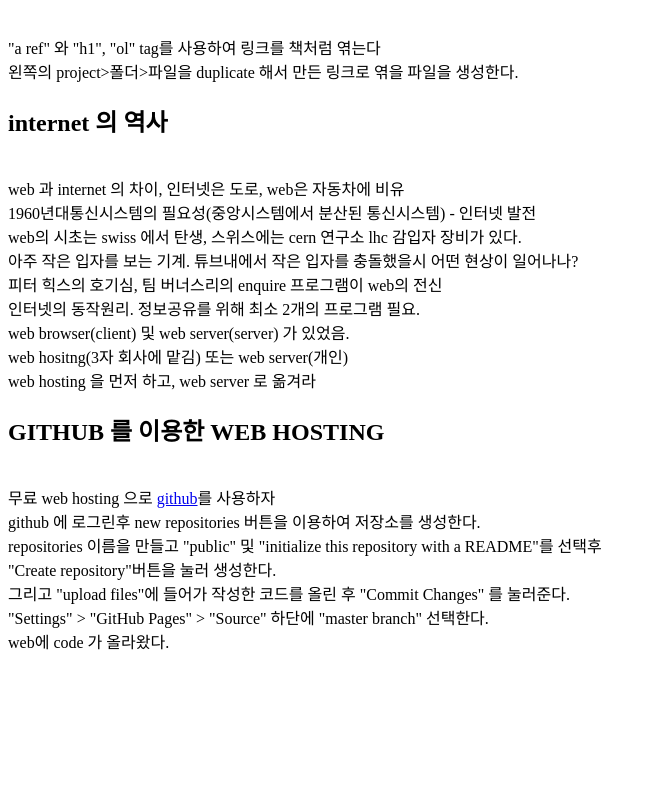
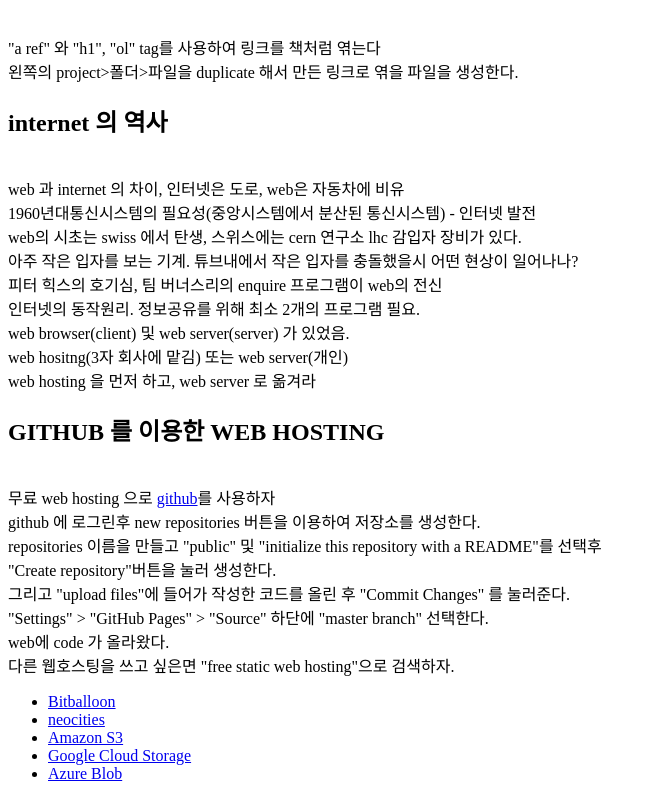
Before and after one commit to limvogo/WEB1, a plain HTML site: page 1.html in a window 1280 px wide. Shown: the part 2395-3194 px from the top of the page, without its empty margins (0-656 px from the left). Before the commit the page ends 3056 px from the top, so only its background shows below. Drawn offline with Linux system fonts and the light colour scheme.

Commit message:
Add files via upload

```diff
--- a/1.html
+++ b/1.html
@@ -107,9 +107,17 @@ web의 문자를 통으로 이미지를 만들경우 access 가 불가하다.</p
 <br>repositories 이름을 만들고 "public" 및 "initialize this repository with a README"를 선택후
 <br>"Create repository"버튼을 눌러 생성한다.
 <br>그리고 "upload files"에 들어가 작성한 코드를 올린 후 "Commit Changes" 를 눌러준다.
-
 <br>"Settings" > "GitHub Pages" > "Source" 하단에 "master branch" 선택한다.
 <br>web에 code 가 올라왔다.
 
+<br> 다른 웹호스팅을 쓰고 싶은면 "free static web hosting"으로 검색하자.
+<ul>
+  <li><a href="http://www.bitballoon.com/"> Bitballoon </a></li>
+  <li><a href="http://neocities.org/"> neocities</a></li>
+  <li><a href="https://aws.amazon.com/ko/getting-started/projects/host-static-website/Amazon S3">Amazon S3</a></li>
+  <li><a href="https://cloud.google.com/storage/?hl=ko"> Google Cloud Storage</a></li>
+  <li><a href="https://azure.microsoft.com/ko-kr/services/storage/blobs/"> Azure Blob</a></li>
+</ul>
+
 </body>
 </html>
```
